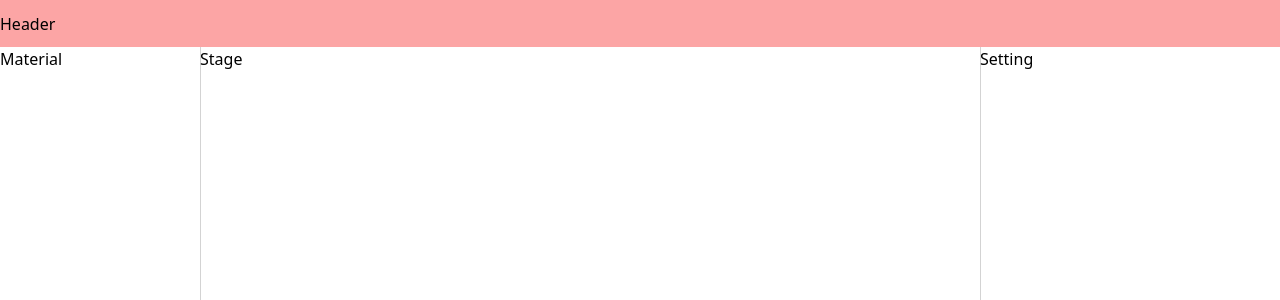
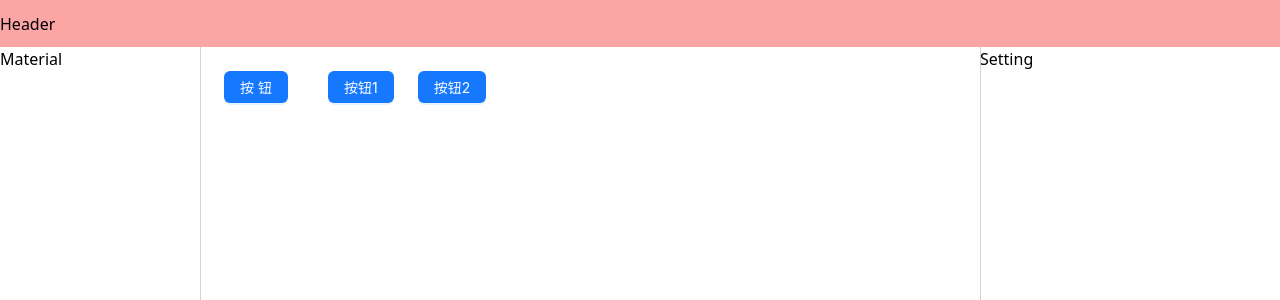
Before and after one commit to Lxhouse/ohda, a React (Vite) app: page / in a window 1280 px wide. Shown: the top 300 px of the page. Built offline with nearby package versions, Linux system fonts and the light colour scheme.

Commit message:
feat: 多type组件渲染

```diff
--- a/package.json
+++ b/package.json
@@ -11,6 +11,7 @@
   },
   "dependencies": {
     "allotment": "^1.20.2",
+    "antd": "^5.18.3",
     "react": "^18.3.1",
     "react-dom": "^18.3.1"
   },
--- a/src/editor/layouts/stage/index.tsx
+++ b/src/editor/layouts/stage/index.tsx
@@ -1,6 +1,70 @@
 import React from 'react';
+import { Button, Space } from 'antd';
+
+interface IComponent {
+  id: string;
+  name: string;
+  props: any;
+  children?: IComponent[];
+}
+
+const components: IComponent[] = [
+  {
+    id: '1',
+    name: 'Button',
+    props: {
+      type: 'primary',
+      children: '按钮',
+    },
+  },
+  {
+    id: '2',
+    name: 'Space',
+    props: {
+      className: 'ml-10',
+      size: 'large',
+    },
+    children: [
+      {
+        id: '3',
+        name: 'Button',
+        props: {
+          type: 'primary',
+          children: '按钮1',
+        },
+      },
+      {
+        id: '4',
+        name: 'Button',
+        props: {
+          type: 'primary',
+          children: '按钮2',
+        },
+      },
+    ],
+  },
+];
+
+const ComponentMap: Record<string, React.ElementType> = {
+  Button,
+  Space,
+};
+
+const renderComponents = (components: IComponent[]): React.ReactNode => {
+  return components.map((component) => {
+    const ComponentType = ComponentMap[component.name];
+    if (!ComponentType) return null;
+
+    return React.createElement(
+      ComponentType,
+      component.props,
+      component.props.children || renderComponents(component.children || [])
+    );
+  });
+};
+
 const Stage: React.FC = () => {
-  return <div>Stage</div>;
+  return <div className="p-[24px]">{renderComponents(components)}</div>;
 };
 
 export default Stage;
--- /dev/null
+++ b/src/editor/stores/components.ts
@@ -0,0 +1,30 @@
+export interface Component {
+  /**
+   * 组件唯一标识
+   */
+  id: number;
+  /**
+   * 组件名称
+   */
+  name: string;
+  /**
+   * 组件属性
+   */
+  props: any;
+  /**
+   * 子组件
+   */
+  children?: Component[];
+  /**
+   * 父组件id
+   */
+  parentId?: number;
+  /**
+   * 组件描述
+   */
+  desc?: string;
+  hidden?: {
+    type: 'static' | 'variable';
+    value: any;
+  };
+}
```
Also changed, not shown: 1 other file (tests, documents, lock files or other folders).
